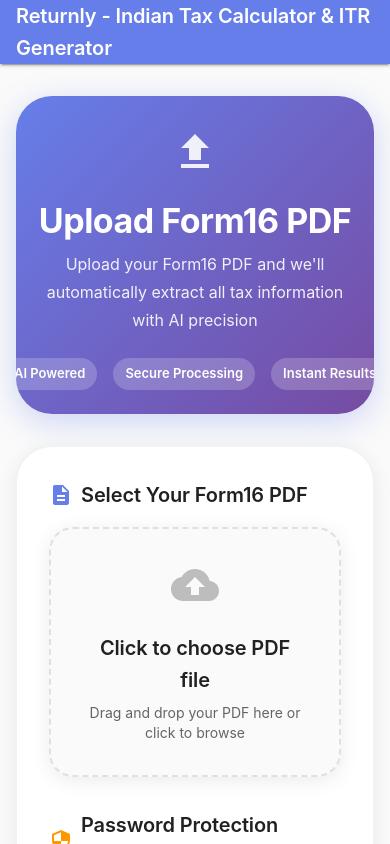
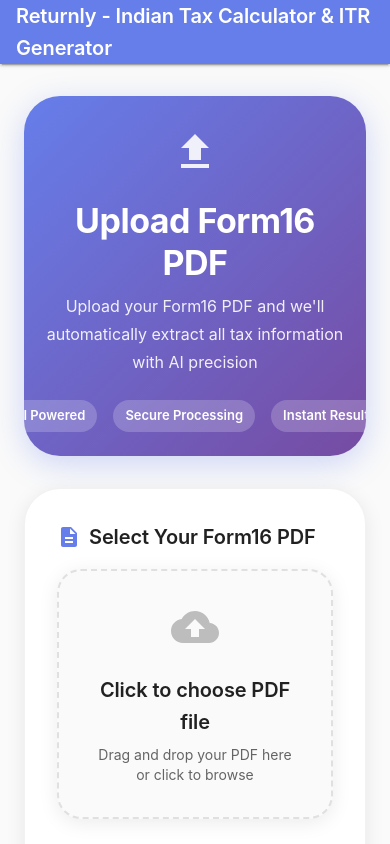
Before and after one commit to priyanknitk/Returnly, a React (Create React App) app in the folder WebApp/returnly-web/: page /upload in a window 390 px wide. Shown: the top 844 px of the page. Built offline with nearby package versions, Linux system fonts and the light colour scheme.

Commit message:
feat: Update component layouts for improved responsiveness and user experience

```diff
--- a/WebApp/returnly-web/src/App.tsx
+++ b/WebApp/returnly-web/src/App.tsx
@@ -148,7 +148,7 @@
           </Toolbar>
         </AppBar>
 
-        <Container maxWidth="lg" sx={{ mt: 4, mb: 4 }}>
+        <Container maxWidth="xl" sx={{ mt: 4, mb: 4, px: { xs: 2, sm: 3, md: 4 } }}>
           <Routes>
             <Route path="/" element={<LandingPageSimple />} />
             <Route path="/upload" element={<Form16Upload onUploadSuccess={setForm16Data} />} />
--- a/WebApp/returnly-web/src/components/Form16Upload.tsx
+++ b/WebApp/returnly-web/src/components/Form16Upload.tsx
@@ -110,7 +110,7 @@
   };
 
   return (
-    <Box sx={{ maxWidth: 700, mx: 'auto', mt: 4 }}>
+    <Box sx={{ maxWidth: 900, mx: 'auto', mt: 4, px: { xs: 1, sm: 2, md: 3 } }}>
       {/* Header Card */}
       <Fade in timeout={600}>
         <Card sx={{
--- a/WebApp/returnly-web/src/components/ITRGeneration.tsx
+++ b/WebApp/returnly-web/src/components/ITRGeneration.tsx
@@ -230,7 +230,7 @@
   };
 
   return (
-    <Box sx={{ maxWidth: 1000, mx: 'auto', mt: 4 }}>
+    <Box sx={{ maxWidth: 1400, mx: 'auto', mt: 4, px: { xs: 1, sm: 2, md: 3 } }}>
       {/* Header Card */}
       <Fade in timeout={600}>
         <Card sx={{
--- a/WebApp/returnly-web/src/components/LandingPageSimple.tsx
+++ b/WebApp/returnly-web/src/components/LandingPageSimple.tsx
@@ -30,7 +30,7 @@
   const navigate = useNavigate();
 
   return (
-    <Container maxWidth="lg">
+    <Container maxWidth="xl" sx={{ px: { xs: 2, sm: 3, md: 4 } }}>
       {/* Hero Section */}
       <Fade in timeout={800}>
         <Box sx={{ textAlign: 'center', mb: 8, pt: 4 }}>
--- a/WebApp/returnly-web/src/components/TaxDataInput.tsx
+++ b/WebApp/returnly-web/src/components/TaxDataInput.tsx
@@ -112,7 +112,7 @@
   const taxableIncome = Math.max(0, totalIncome - formData.standardDeduction - formData.professionalTax);
 
   return (
-    <Box sx={{ maxWidth: 900, mx: 'auto', mt: 4 }}>
+    <Box sx={{ maxWidth: 1400, mx: 'auto', mt: 4, px: { xs: 1, sm: 2, md: 3 } }}>
       {/* Header Card with Gradient */}
       <Card sx={{
         mb: 3,
@@ -126,7 +126,7 @@
           <Typography variant="h4" gutterBottom sx={{ fontWeight: 700, mb: 1 }}>
             Tax Data Input
           </Typography>
-          <Typography variant="subtitle1" sx={{ opacity: 0.9, maxWidth: 600, mx: 'auto' }}>
+          <Typography variant="subtitle1" sx={{ opacity: 0.9, maxWidth: 800, mx: 'auto' }}>
             Enter your financial information to calculate accurate tax liability and generate ITR
           </Typography>
         </CardContent>
--- a/WebApp/returnly-web/src/components/TaxResults.tsx
+++ b/WebApp/returnly-web/src/components/TaxResults.tsx
@@ -75,7 +75,7 @@
   const formatCurrency = (amount: number) => `₹${amount.toLocaleString()}`;
 
   return (
-    <Box sx={{ maxWidth: 1200, mx: 'auto', mt: 4 }}>
+    <Box sx={{ maxWidth: 1400, mx: 'auto', mt: 4, px: { xs: 1, sm: 2, md: 3 } }}>
       {/* Header Card */}
       <Fade in timeout={600}>
         <Card sx={{
```
